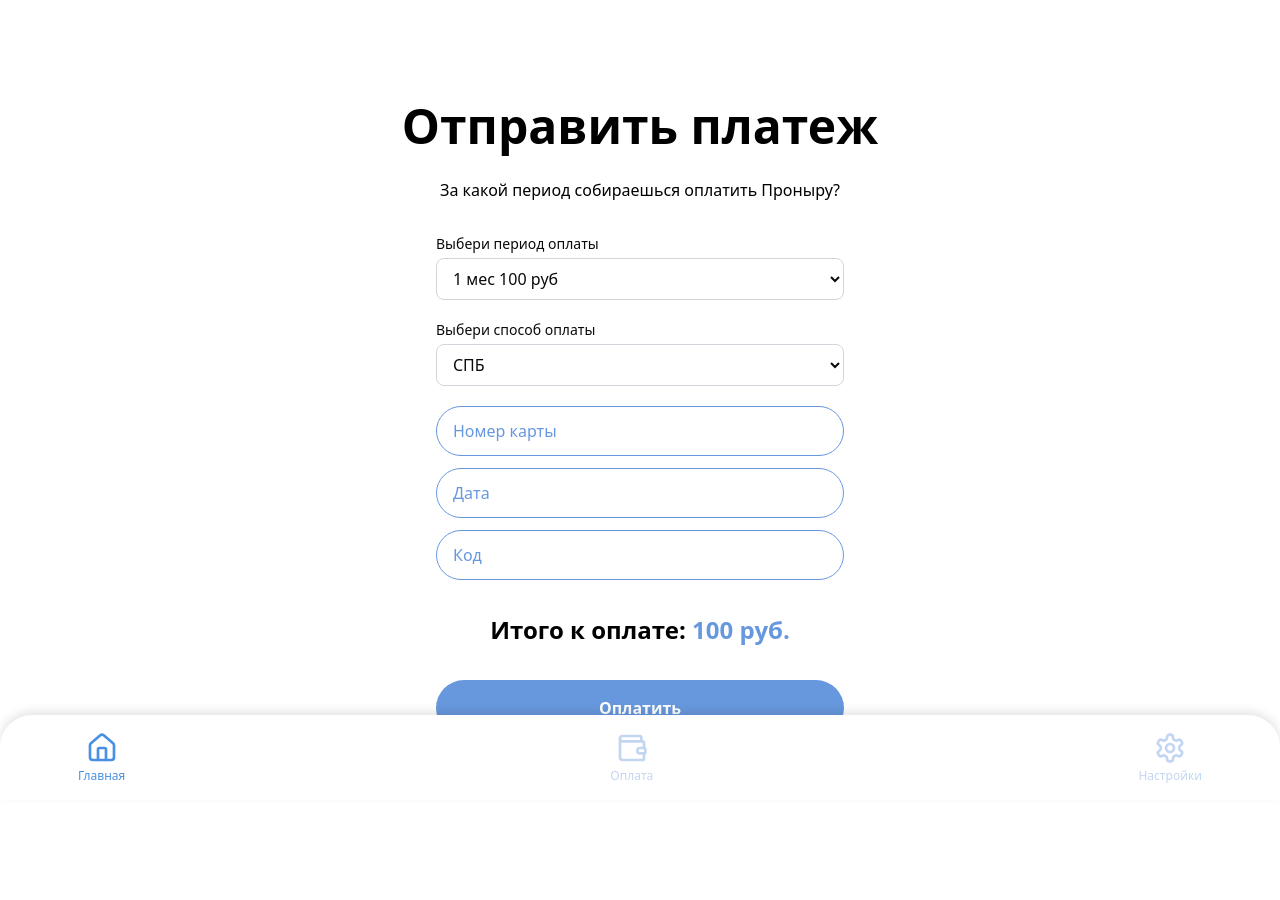
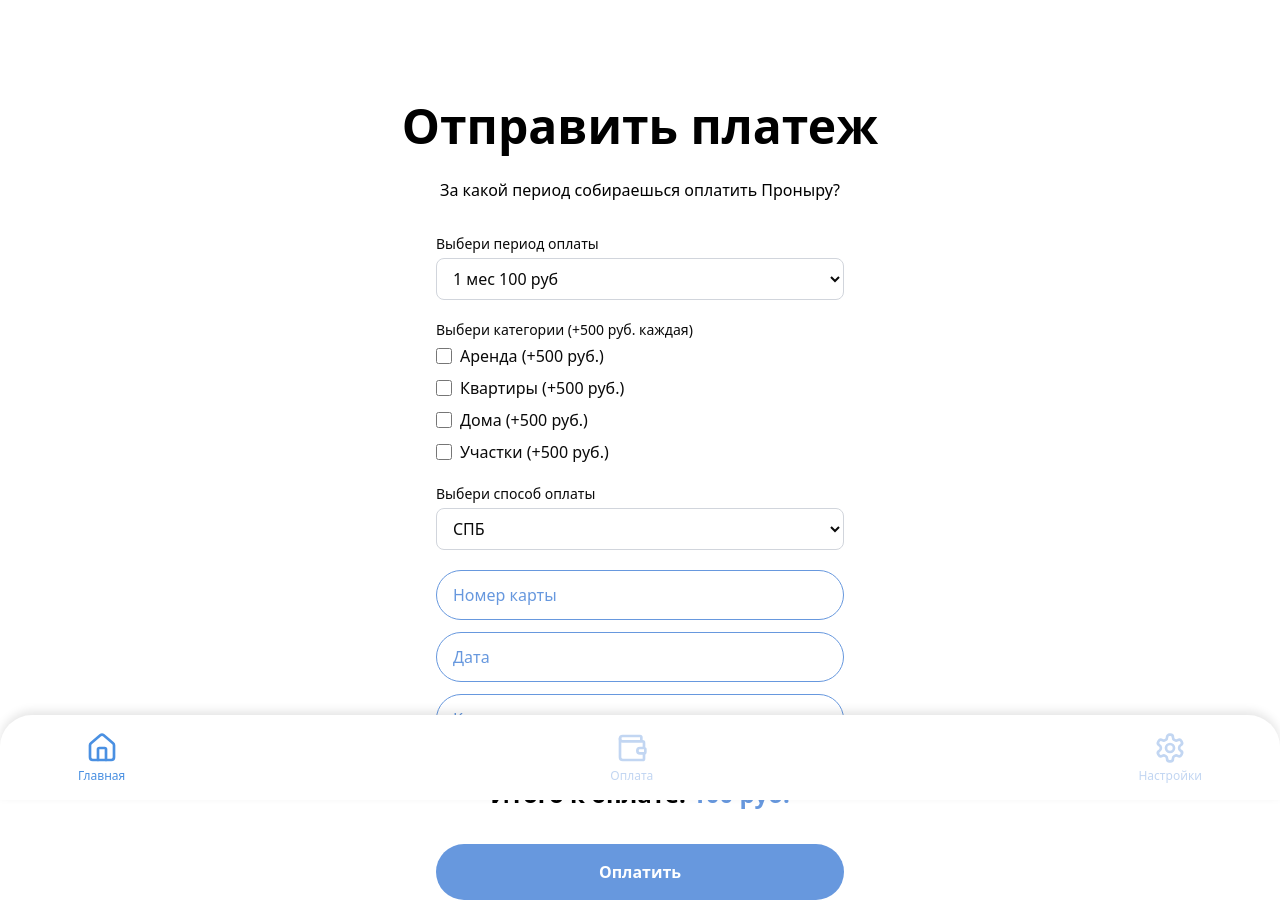
Before and after one commit to Spark-Studio-Co/pronira, a React (Vite) app: page /payment in a window 1280 px wide. Before the commit the page ends 800 px from the top, so only its background shows below. Built offline with nearby package versions, Linux system fonts and the light colour scheme; sample sign-in values are in the browser's storage.

Commit message:
feat: add new image & categories

```diff
--- a/src/App.tsx
+++ b/src/App.tsx
@@ -52,6 +52,7 @@ function NavRoutes() {
           <Route path="/payment-success" element={<SuccessPyamentPage />} />
           <Route path="/payment-denied" element={<DeniedPyamentPage />} />
           <Route path="*" element={<Navigate to="/personal" />} />
+          <Route path="/video" element={<VideoPage />} />
         </>
       ) : (
         <>
--- a/src/pages/admin/users-page/users-page.tsx
+++ b/src/pages/admin/users-page/users-page.tsx
@@ -16,31 +16,10 @@ import {
   DropdownMenuContent,
   DropdownMenuItem,
   DropdownMenuLabel,
-  DropdownMenuSeparator,
   DropdownMenuTrigger,
 } from "@/components/ui/dropdown-menu";
-import {
-  Dialog,
-  DialogContent,
-  DialogDescription,
-  DialogFooter,
-  DialogHeader,
-  DialogTitle,
-} from "@/components/ui/dialog";
-import {
-  Select,
-  SelectContent,
-  SelectItem,
-  SelectTrigger,
-  SelectValue,
-} from "@/components/ui/select";
-import {
-  MoreHorizontal,
-  Search,
-  UserPlus,
-  Filter,
-  Download,
-} from "lucide-react";
+
+import { MoreHorizontal, Search, UserPlus } from "lucide-react";
 
 // Mock data
 const mockUsers = [
@@ -112,19 +91,12 @@ const mockUsers = [
 
 export default function UsersPage() {
   const [searchTerm, setSearchTerm] = useState("");
-  const [selectedUser, setSelectedUser] = useState(null);
-  const [isDialogOpen, setIsDialogOpen] = useState(false);
 
   const filteredUsers = mockUsers.filter(
     (user) =>
       user.name.toLowerCase().includes(searchTerm.toLowerCase()) ||
       user.email.toLowerCase().includes(searchTerm.toLowerCase())
   );
-
-  const handleViewDetails = (user: any) => {
-    setSelectedUser(user);
-    setIsDialogOpen(true);
-  };
 
   return (
     <div className="space-y-6">
--- a/src/pages/payment-page/payment-page.tsx
+++ b/src/pages/payment-page/payment-page.tsx
@@ -20,10 +20,18 @@ const paymentMethods = [
   { id: "sber", name: "Сбер" },
 ];
 
+const propertyCategories = [
+  { id: "rent", name: "Аренда", price: 500 },
+  { id: "apartments", name: "Квартиры", price: 500 },
+  { id: "houses", name: "Дома", price: 500 },
+  { id: "land", name: "Участки", price: 500 },
+];
+
 export const PaymentPage = () => {
   const navigate = useNavigate();
   const [selectedPeriod, setSelectedPeriod] = useState(paymentPeriods[0]);
   const [selectedMethod, setSelectedMethod] = useState(paymentMethods[0]);
+  const [selectedCategories, setSelectedCategories] = useState<string[]>([]);
 
   const handlePeriodChange = (e: any) => {
     const periodId = e.target.value;
@@ -37,10 +45,28 @@ export const PaymentPage = () => {
     setSelectedMethod(method as any);
   };
 
+  const handleCategoryChange = (e: any) => {
+    const categoryId = e.target.value;
+
+    if (selectedCategories.includes(categoryId)) {
+      setSelectedCategories(
+        selectedCategories.filter((id) => id !== categoryId)
+      );
+    } else {
+      setSelectedCategories([...selectedCategories, categoryId]);
+    }
+  };
+
+  const calculateTotalPrice = () => {
+    const periodPrice = selectedPeriod.price;
+    const categoriesPrice = selectedCategories.length * 500;
+    return periodPrice + categoriesPrice;
+  };
+
   return (
     <Layout isWelcome={false} isHeading heading="Отправить платеж" isCenter>
       <div className="flex flex-col lg:items-center justify-center w-full lg:max-w-[408px] mx-auto">
-        <span className="font-[400] text-black lg:text-center  mb-4">
+        <span className="font-[400] text-black lg:text-center mb-4">
           За какой период собираешься оплатить Проныру?
         </span>
 
@@ -60,6 +86,29 @@ export const PaymentPage = () => {
                 </option>
               ))}
             </select>
+          </div>
+
+          <div className="mb-2">
+            <label className="text-sm font-medium mb-1 block">
+              Выбери категории (+500 руб. каждая)
+            </label>
+            <div className="flex flex-col gap-2">
+              {propertyCategories.map((category) => (
+                <div key={category.id} className="flex items-center">
+                  <input
+                    type="checkbox"
+                    id={category.id}
+                    value={category.id}
+                    checked={selectedCategories.includes(category.id)}
+                    onChange={handleCategoryChange}
+                    className="mr-2 h-4 w-4"
+                  />
+                  <label htmlFor={category.id}>
+                    {category.name} (+{category.price} руб.)
+                  </label>
+                </div>
+              ))}
+            </div>
           </div>
 
           <div className="mb-2">
@@ -86,7 +135,7 @@ export const PaymentPage = () => {
         <span className="text-black font-bold text-[24px] mt-8 text-center">
           Итого к оплате:{" "}
           <span className="text-main font-bold text-[24px]">
-            {selectedPeriod.price} руб.
+            {calculateTotalPrice()} руб.
           </span>
         </span>
         <Button
--- a/src/pages/success-payment-page/success-payment-page.tsx
+++ b/src/pages/success-payment-page/success-payment-page.tsx
@@ -1,7 +1,7 @@
 import background from "/success_payment_bg.png";
 import { Button } from "@/shared/ui/button";
 import { useNavigate } from "react-router-dom";
-import image from "/money.png";
+import image from "/heart.png";
 
 export const SuccessPyamentPage = () => {
   const navigate = useNavigate();
```
Also changed, not shown: public/heart.png (added).
